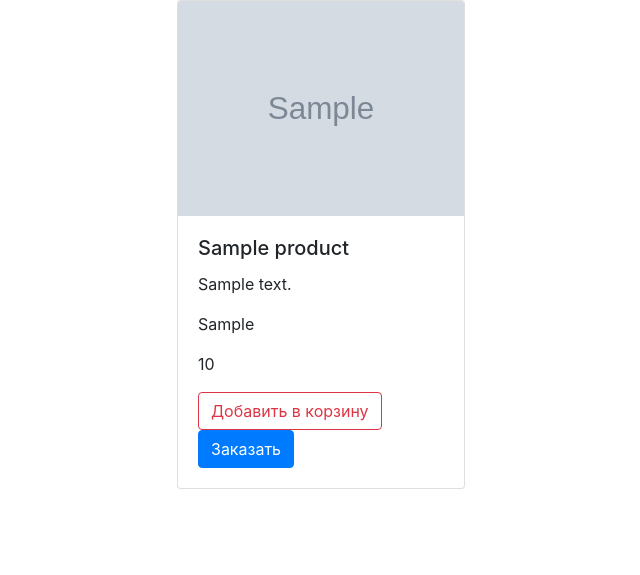
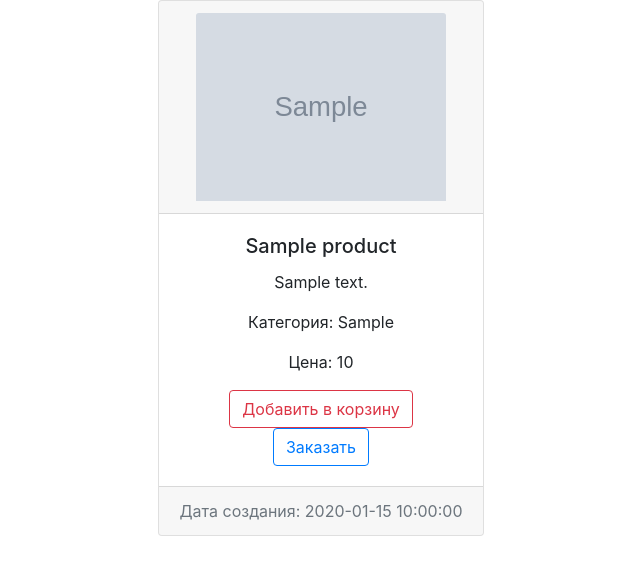
Before and after one commit to Yakushac/web_project, a Flask app: page / in a window 1280 px wide. Shown: the part 70-645 px from the top of the page, without its empty margins (319-959 px from the left). Run offline with Flask 3, Linux system fonts and the light colour scheme; tables that the repository leaves empty hold one stand-in row (values such as "Sample post"); grey boxes marked "Sample" are stand-in pictures; some libraries are stand-ins or nearby versions.

Commit message:
Update main_page.html

```diff
--- a/templates/main_page.html
+++ b/templates/main_page.html
@@ -4,15 +4,16 @@
 {% for item in all_products %}
 <div class="container">
     <div class="row justify-content-md-center">
-        <div class="row">
-            <div class="col">
-                <div class="card" style="width: 18rem;" style="display: inline">
-                    <img src={{ item.image }} class="card-img-top" alt="Не получилось найти изображение">
+        <div class="card text-center">
+            <div class="card-header">
+                <img src={{ item.image }} class="card-img-top" style="max-width: 250px"
+                     alt="Не получилось найти изображение">
+            </div>
             <div class="card-body">
                 <h5 class="card-title">{{ item.title }}</h5>
                 <p class="card-text">{{ item.content }}</p>
-                        <p class="card-text">{{ item.category }}</p>
-                        <p class="card-text">{{ item.price }}</p>
+                <p class="card-text">Категория: {{ item.category }}</p>
+                <p class="card-text">Цена: {{ item.price }}</p>
                 <form method="post" action="{{ url_for('add_basket') }}">
                     <input type="hidden" name="id" value="{{ item.id }}">
                     <input type="hidden" name="title" value="{{ item.title }}">
@@ -21,13 +22,16 @@
                     <input type="hidden" name="price" value="{{ item.price }}">
                     <input type="hidden" name="image" value="{{ item.image }}">
                     <input type="hidden" name="category" value="{{ item.category }}">
+                    <a>
                         <button type="submit" class="btn btn-outline-danger">Добавить в корзину</button>
+                    </a>
                 </form>
-                        <a class="btn btn-primary"
+                <a class="btn btn-outline-primary"
                    href="{{ url_for('make_an_order', id=item.id) }}">Заказать
                 </a>
             </div>
-                </div>
+            <div class="card-footer text-muted">
+                Дата создания: {{ item.created_date }}
             </div>
         </div>
     </div>
```
Lines whose indentation alone changed are shown as unchanged.
